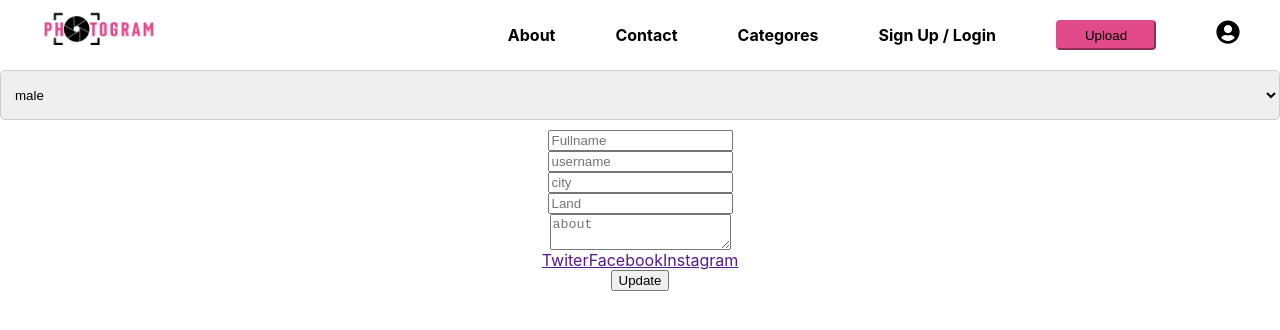
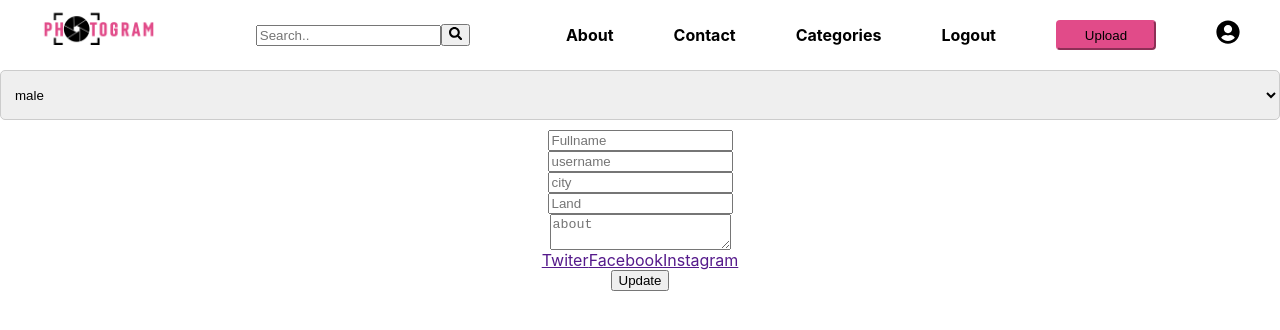
Before and after one commit to Our-Final-Project-DCI/frontend, a React (Create React App) app: page /update in a window 1280 px wide. Shown: the top 330 px of the page. Built offline with nearby package versions, Linux system fonts and the light colour scheme.

Commit message:
first commit

```diff
--- a/src/routes/update/index.js
+++ b/src/routes/update/index.js
@@ -1,31 +1,34 @@
 import React from "react";
 import "./index.scss";
-import Layout from "../../Layout";
-
+import LayoutLogout from "../../Layout-Logout";
 
 export default function Update() {
+  const submitHander = (e) => {
+    e.preventDefault();
+  };
 
-  const submitHander = (e) => {e.preventDefault(); console.log("submit")};
   return (
-    <Layout>
-    <form  className="updateform" onSubmit={submitHander}>
+    <LayoutLogout>
+      <div className="Update-User-Profile">
+        <form className="updateform" onSubmit={submitHander}>
           <select>
             <option value="male">male</option>
             <option value="female">female</option>
           </select>
-      <input type="text" placeholder="Fullname" name='name' />
-      <input type="text" placeholder="username"  name='username'/>
-      <input type="text" placeholder="city"  name='city'/>
-      <input type="text" placeholder="Land" name='country'/>
-      <textarea  placeholder="about" />
+          <input type="text" placeholder="Fullname" name="name" />
+          <input type="text" placeholder="username" name="username" />
+          <input type="text" placeholder="city" name="city" />
+          <input type="text" placeholder="Land" name="country" />
+          <textarea placeholder="about" />
           <div className="social">
             <a href="">Twiter</a>
             <a href="">Facebook</a>
             <a href="">Instagram</a>
           </div>
 
-      <button type="submit" >Update</button>
+          <button type="submit">Update</button>
         </form>
-    </Layout>
+      </div>
+    </LayoutLogout>
   );
 }
--- a/src/routes/update/index.scss
+++ b/src/routes/update/index.scss
@@ -1,8 +1,12 @@
 * {
   box-sizing: border-box;
 }
-.updateform{
+
+.Update-User-Profile {
   padding-top: 70px;
+}
+
+.updateform {
   display: flex;
   flex-direction: column;
   align-items: center;
@@ -10,7 +14,7 @@
   width: 100%;
   height: 100%;
 
-    > select{
+  > select {
     width: 100%;
     height: 50px;
     border: 1px solid #ccc;
```
Also changed, not shown: src/routes/update/images/updateMckup.png (added). Lines whose indentation alone changed are shown as unchanged.
